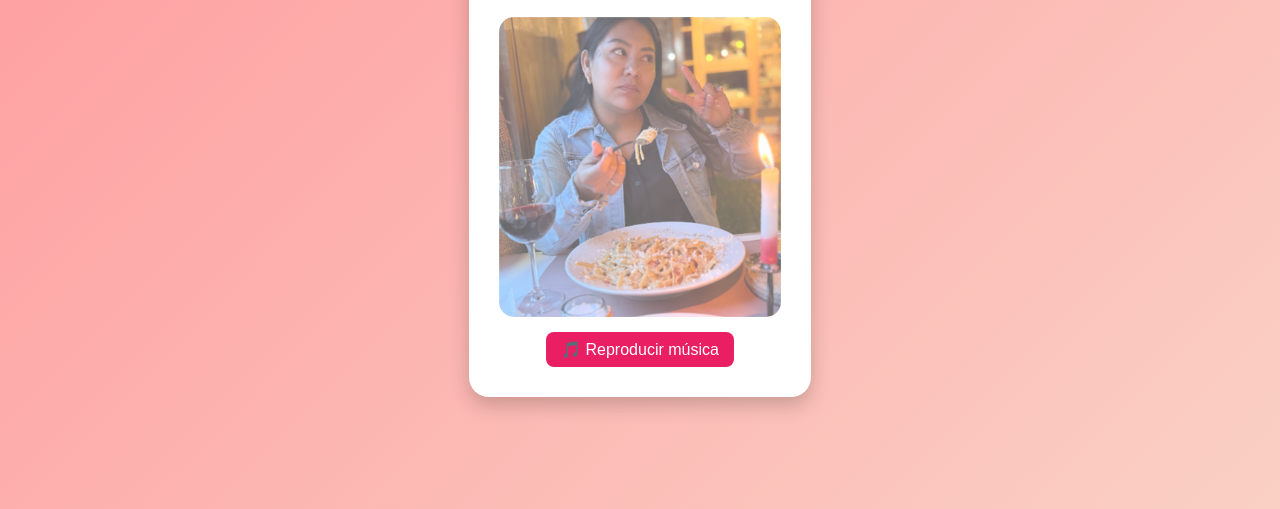
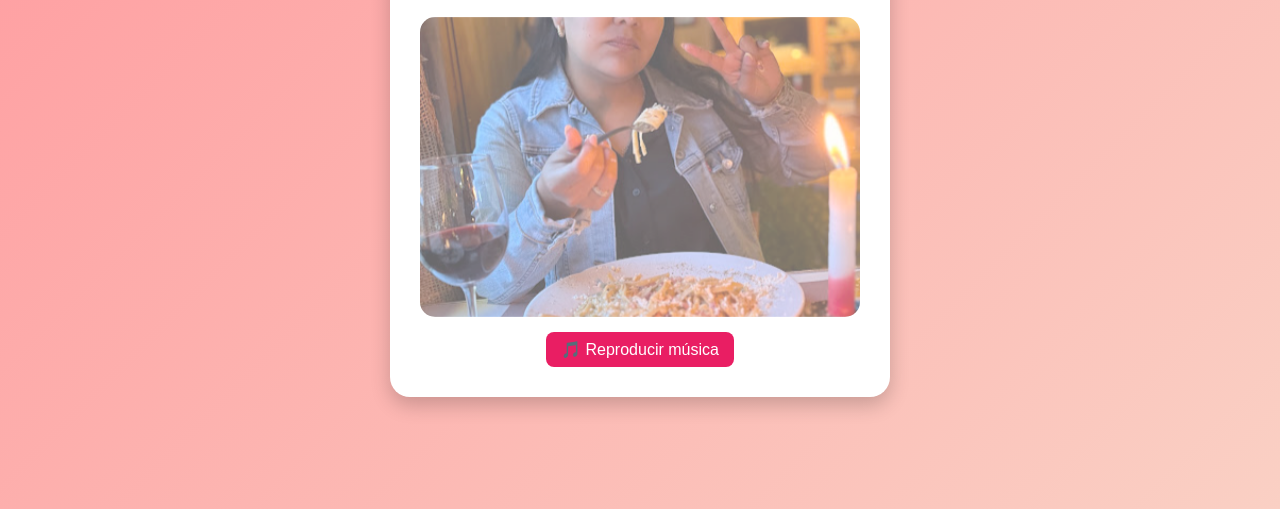
Before and after one commit to epacheco12-hub/ilianita, a plain HTML site: page index.html in a window 1280 px wide. Shown: the part 291-800 px from the top of the page. Drawn offline with Linux system fonts and the light colour scheme.

Commit message:
Update index.html

```diff
--- a/index.html
+++ b/index.html
@@ -7,7 +7,7 @@
     body {
       margin: 0;
       padding: 0;
-      height: 100vh;
+      min-height: 100vh;
       display: flex;
       justify-content: center;
       align-items: center;
@@ -20,8 +20,10 @@
       border-radius: 20px;
       box-shadow: 0 8px 20px rgba(0,0,0,0.2);
       text-align: center;
-      max-width: 500px;
+      width: 90%;       /* ancho flexible */
+      max-width: 500px; /* no excede 500px en pantallas grandes */
       animation: fadeIn 2s ease-in-out;
+      box-sizing: border-box;
     }
     h1 {
       color: #e91e63;
@@ -36,7 +38,7 @@
     .slideshow {
       position: relative;
       width: 100%;
-      height: 300px;
+      height: 300px; /* altura por defecto */
       overflow: hidden;
       border-radius: 15px;
       margin-top: 15px;
@@ -45,7 +47,7 @@
       position: absolute;
       width: 100%;
       height: 100%;
-      object-fit: cover;
+      object-fit: cover; /* recorta sin deformar */
       display: none;
     }
     .slideshow img.active {
@@ -64,6 +66,10 @@
     @media (max-width: 600px) {
       .slideshow {
         height: 400px;
+      }
+      .card {
+        width: 95%;
+        padding: 20px;
       }
     }
     /* Botón de audio */
@@ -90,7 +96,7 @@
     Gracias por existir en mi vida. ✨</p>
 
     <div class="slideshow">
-      <img src="Foto1.jpg" alt="Foto 1" class="active">
+      <img src="foto1.jpg" alt="Foto 1" class="active">
       <img src="foto2.jpg" alt="Foto 2">
       <img src="foto3.jpg" alt="Foto 3">
       <img src="foto4.jpg" alt="Foto 4">
@@ -114,7 +120,7 @@
       index = (index + 1) % images.length;
       images[index].classList.add("active");
     }
-    setInterval(showNextImage, 4000);
+    setInterval(showNextImage, 4000); // cambia cada 4 segundos
 
     // Control de audio
     const audio = document.getElementById("miAudio");
```
